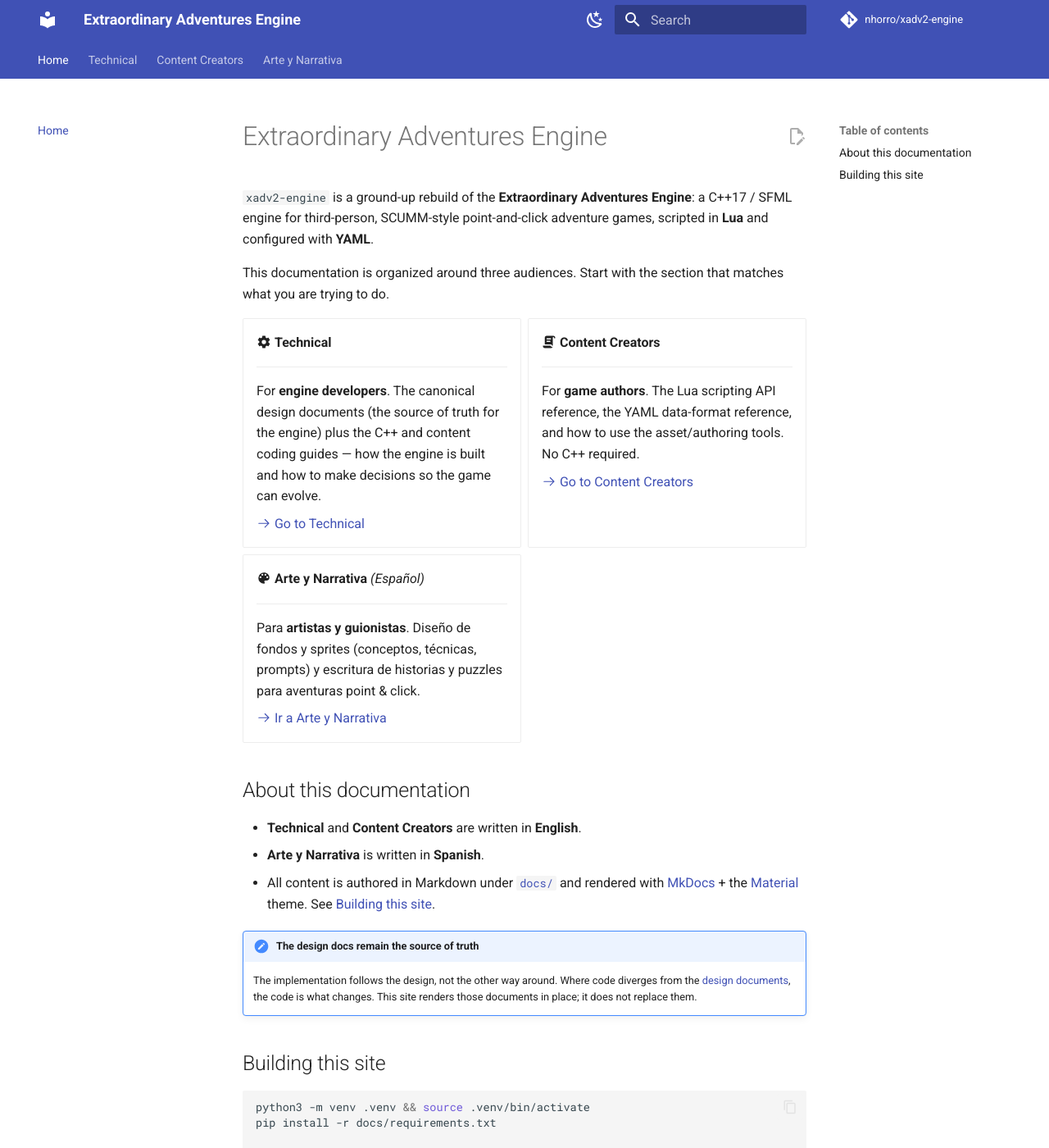
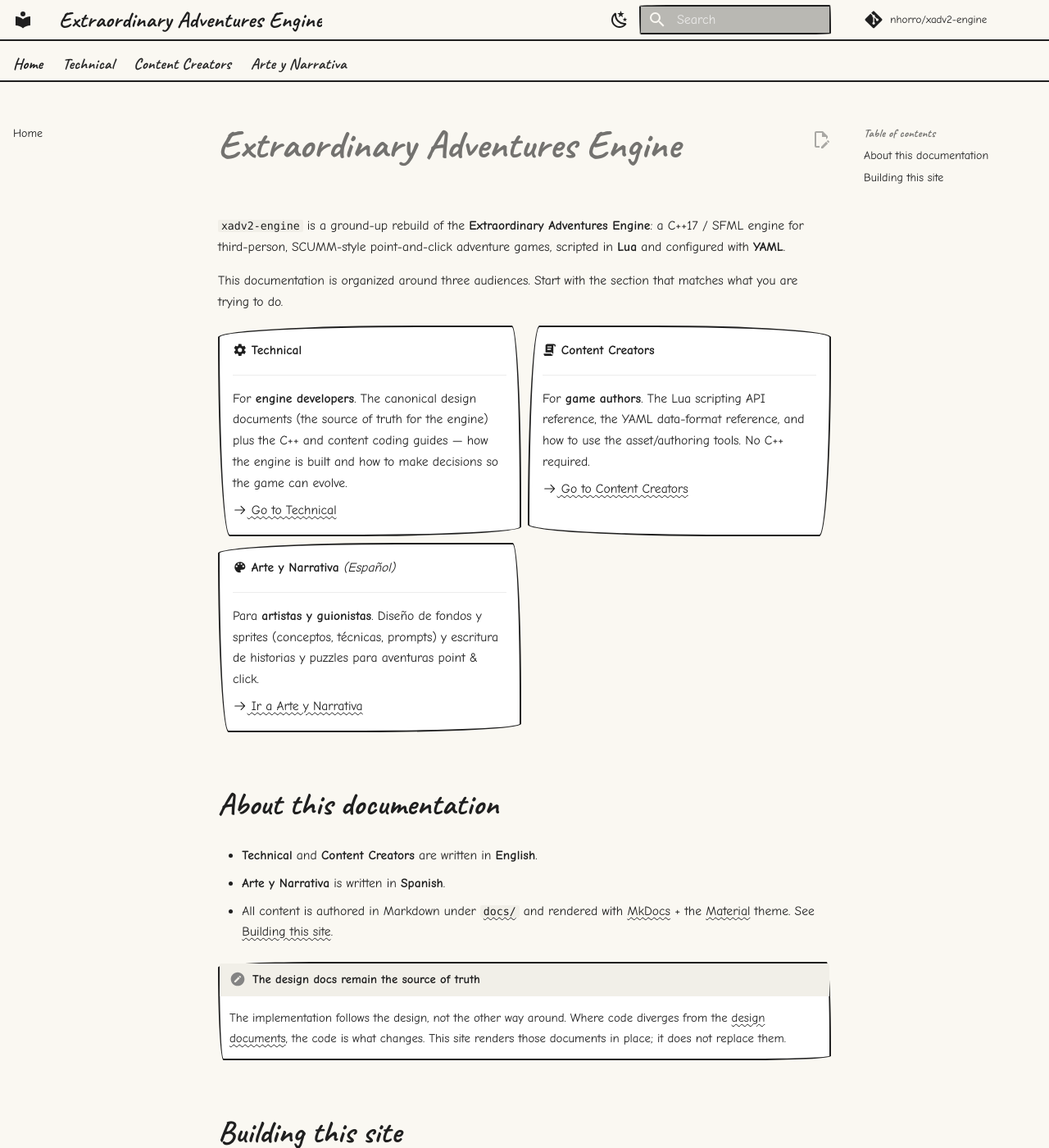
Before and after one commit to nhorro/xadv2-engine, an MkDocs documentation site: the page built from docs/index.md, in a window 1280 px wide and 1400 px high. Shown: the whole window at 82% size. Built offline with MkDocs 1.6.1 and Material for MkDocs 9.7.7, drawn with Linux system fonts in a browser that asks for light colours; comment, search, counter and statistics services are not loaded.

Commit message:
doc styling, esquemas

```diff
--- /dev/null
+++ b/docs/stylesheets/extra.css
@@ -0,0 +1,216 @@
+/* ------------------------------------------------------------------ *
+ *  xkcd / pencil-sketch theme for the Extraordinary Adventures docs.
+ *  Black & white, hand-drawn fonts, wobbly "sketch" boxes, wide layout.
+ *  Fonts are bundled locally (docs/stylesheets/fonts/) so it works offline.
+ * ------------------------------------------------------------------ */
+
+/* --- bundled hand-drawn fonts ------------------------------------- */
+@font-face {
+  font-family: "Comic Neue";
+  font-style: normal;
+  font-weight: 400;
+  font-display: swap;
+  src: url("./fonts/ComicNeue-Regular.ttf") format("truetype");
+}
+@font-face {
+  font-family: "Comic Neue";
+  font-style: normal;
+  font-weight: 700;
+  font-display: swap;
+  src: url("./fonts/ComicNeue-Bold.ttf") format("truetype");
+}
+@font-face {
+  font-family: "Caveat";
+  font-style: normal;
+  font-weight: 600;
+  font-display: swap;
+  src: url("./fonts/Caveat-SemiBold.ttf") format("truetype");
+}
+@font-face {
+  font-family: "Caveat";
+  font-style: normal;
+  font-weight: 700;
+  font-display: swap;
+  src: url("./fonts/Caveat-Bold.ttf") format("truetype");
+}
+
+/* --- grayscale palette (light = paper) ---------------------------- */
+[data-md-color-scheme="default"] {
+  --xkcd-ink: #1f1f1f;
+  --xkcd-ink-soft: #555;
+  --xkcd-paper: #faf8f2;
+  --xkcd-panel: #ffffff;
+
+  --md-primary-fg-color: #1f1f1f;
+  --md-primary-fg-color--light: #3a3a3a;
+  --md-primary-fg-color--dark: #000000;
+  --md-primary-bg-color: #faf8f2;
+  --md-accent-fg-color: #000000;
+
+  --md-default-fg-color: #1f1f1f;
+  --md-default-bg-color: #faf8f2;
+  --md-typeset-color: #1f1f1f;
+  --md-typeset-a-color: #1f1f1f;
+
+  --md-code-bg-color: #f1efe8;
+  --md-code-fg-color: #1f1f1f;
+}
+
+/* --- grayscale palette (dark = chalkboard) ------------------------ */
+[data-md-color-scheme="slate"] {
+  --xkcd-ink: #ececec;
+  --xkcd-ink-soft: #b8b8b8;
+  --xkcd-paper: #1b1b1b;
+  --xkcd-panel: #232323;
+
+  --md-primary-fg-color: #ececec;
+  --md-primary-fg-color--light: #cfcfcf;
+  --md-primary-fg-color--dark: #ffffff;
+  --md-primary-bg-color: #1b1b1b;
+  --md-accent-fg-color: #ffffff;
+
+  --md-default-fg-color: #ececec;
+  --md-default-bg-color: #1b1b1b;
+  --md-typeset-color: #ececec;
+  --md-typeset-a-color: #ffffff;
+
+  --md-code-bg-color: #2a2a2a;
+  --md-code-fg-color: #ececec;
+}
+
+/* --- wide layout -------------------------------------------------- */
+.md-grid {
+  max-width: 84rem; /* default is 61rem */
+}
+
+/* --- typography: hand-drawn --------------------------------------- */
+body,
+input,
+.md-typeset {
+  font-family: "Comic Neue", "Comic Sans MS", "Segoe Print", cursive, sans-serif;
+  font-size: 0.78rem;
+}
+.md-typeset {
+  line-height: 1.65;
+}
+
+/* Headings use the more handwritten Caveat (bumped in size — small x-height). */
+.md-typeset h1,
+.md-typeset h2,
+.md-typeset h3,
+.md-typeset h4,
+.md-typeset h5,
+.md-typeset h6,
+.md-header__title,
+.md-nav__title,
+.md-tabs__link {
+  font-family: "Caveat", "Comic Neue", cursive;
+  font-weight: 700;
+  letter-spacing: 0.3px;
+}
+.md-typeset h1 { font-size: 2.4rem; line-height: 1.1; }
+.md-typeset h2 { font-size: 1.9rem; }
+.md-typeset h3 { font-size: 1.5rem; }
+.md-typeset h4 { font-size: 1.25rem; }
+
+/* The site title and section tabs, slightly larger to read as headings. */
+.md-header__title { font-size: 1.35rem; }
+.md-tabs__link { font-size: 0.95rem; opacity: 0.95; }
+
+/* --- the xkcd "wobbly box" --------------------------------------- *
+ * Asymmetric border-radius gives the classic hand-drawn rectangle.   */
+.md-typeset pre > code,
+.md-typeset > .highlight,
+.md-typeset table:not([class]),
+.md-typeset .admonition,
+.md-typeset details,
+.md-typeset blockquote,
+.md-typeset .grid.cards > ul > li,
+.md-typeset img {
+  border: 2px solid var(--xkcd-ink) !important;
+  border-radius: 255px 12px 225px 15px / 15px 225px 12px 255px;
+  box-shadow: none !important;
+  background-color: var(--xkcd-panel);
+}
+
+/* Alternate the wobble direction so adjacent boxes don't look identical. */
+.md-typeset table:not([class]),
+.md-typeset details,
+.md-typeset .grid.cards > ul > li:nth-child(even) {
+  border-radius: 15px 225px 15px 255px / 255px 15px 225px 15px;
+}
+
+.md-typeset blockquote {
+  color: var(--xkcd-ink-soft);
+  padding: 0.4rem 0.9rem;
+}
+
+.md-typeset table:not([class]) {
+  border-collapse: separate;
+}
+.md-typeset table:not([class]) th {
+  background-color: var(--md-code-bg-color);
+  border-bottom: 2px solid var(--xkcd-ink);
+}
+.md-typeset table:not([class]) th,
+.md-typeset table:not([class]) td {
+  border: 1px solid var(--xkcd-ink-soft);
+}
+
+/* Admonitions: keep them flat and inky rather than colourful. */
+.md-typeset .admonition,
+.md-typeset details {
+  font-size: 0.74rem;
+}
+.md-typeset .admonition-title,
+.md-typeset summary {
+  background-color: var(--md-code-bg-color) !important;
+}
+.md-typeset .admonition-title::before,
+.md-typeset summary::before {
+  filter: grayscale(100%);
+}
+
+/* --- links: sketchy underline ------------------------------------ */
+.md-typeset a {
+  text-decoration: underline;
+  text-decoration-style: wavy;
+  text-decoration-thickness: 1px;
+  text-underline-offset: 2px;
+}
+.md-typeset a:hover {
+  text-decoration-style: solid;
+}
+
+/* --- flatten Material's shadows / chrome ------------------------- */
+.md-header,
+.md-tabs {
+  box-shadow: none;
+  border-bottom: 2px solid var(--xkcd-ink);
+}
+.md-header {
+  background-color: var(--md-default-bg-color);
+  color: var(--xkcd-ink);
+}
+.md-tabs {
+  background-color: var(--md-default-bg-color);
+  color: var(--xkcd-ink);
+}
+
+/* --- images: pencil-sketch by default, true colour on hover ------ *
+ * Reference art reads as B&W with the rest of the page, but artists   *
+ * can hover any image to inspect the real colours.                    */
+.md-typeset img {
+  filter: grayscale(100%) contrast(1.04);
+  transition: filter 0.25s ease;
+  background-color: transparent;
+}
+.md-typeset img:hover {
+  filter: none;
+}
+
+/* Search and form controls inherit the inky look. */
+.md-search__input {
+  border: 2px solid var(--xkcd-ink);
+  border-radius: 255px 12px 225px 15px / 15px 225px 12px 255px;
+}
--- a/mkdocs.yml
+++ b/mkdocs.yml
@@ -17,6 +17,9 @@ site_dir: site
 theme:
   name: material
   language: en
+  # Typography is fully controlled by the bundled xkcd/pencil fonts in
+  # docs/stylesheets/extra.css; don't pull Material's Google web fonts.
+  font: false
   features:
     - navigation.tabs
     - navigation.sections
@@ -65,6 +68,9 @@ markdown_extensions:
       emoji_index: !!python/name:material.extensions.emoji.twemoji
       emoji_generator: !!python/name:material.extensions.emoji.to_svg
 
+extra_css:
+  - stylesheets/extra.css
+
 plugins:
   - search
 
```
Also changed, not shown: README.md (+10 -0 lines), docs/art/backgrounds-sprites.md (+15 -2 lines), docs/stylesheets/fonts/Caveat-Bold.ttf (added), docs/stylesheets/fonts/Caveat-SemiBold.ttf (added), docs/stylesheets/fonts/ComicNeue-Bold.ttf (added), docs/stylesheets/fonts/ComicNeue-Regular.ttf (added), 3 other files.
